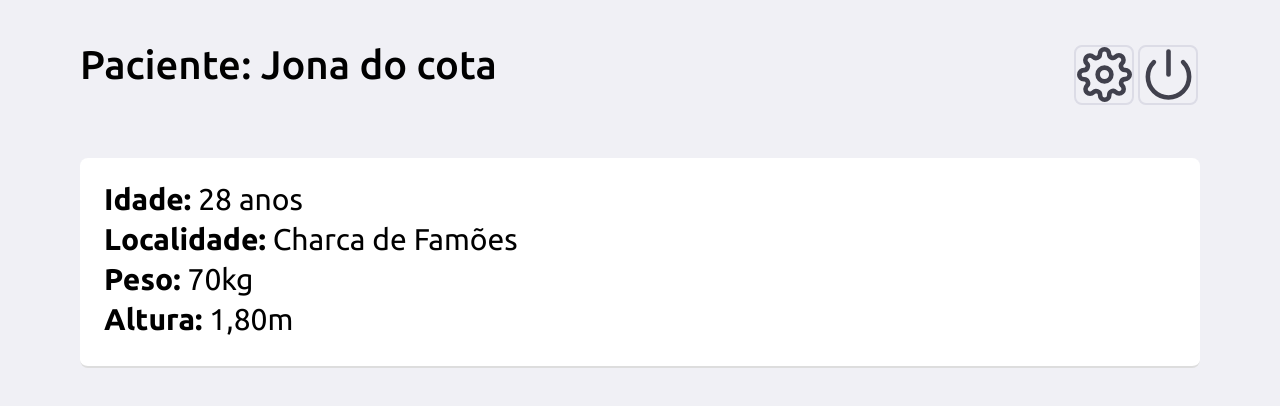
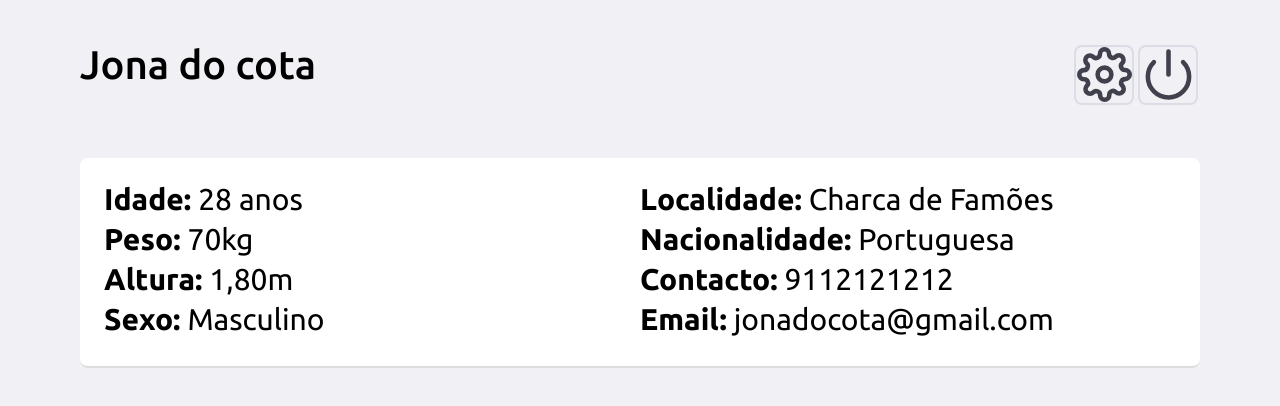
Before and after one commit to Project-Osteo/WebApp, a React (Create React App) app in the folder frontend/: page /pacientes in a window 1280 px wide. Shown: the top 406 px of the page. Built offline with nearby package versions, Linux system fonts and the light colour scheme.

Commit message:
estilo pagina paciente

```diff
--- a/frontend/src/pages/Pacientes/index.js
+++ b/frontend/src/pages/Pacientes/index.js
@@ -10,7 +10,7 @@ export default function Pacientes() {
 
             <header>
 
-                <span>Paciente: Jona do cota</span>
+                <span>Jona do cota</span>
 
                 <div className="btn-group">
                     <Link>
@@ -28,7 +28,11 @@ export default function Pacientes() {
                     <p><b>Idade:</b> 28 anos</p>
                     <p><b>Localidade:</b> Charca de Famões</p>
                     <p><b>Peso:</b> 70kg</p>
+                    <p><b>Nacionalidade:</b> Portuguesa</p>
                     <p><b>Altura:</b> 1,80m</p>
+                    <p><b>Contacto:</b> 9112121212</p>
+                    <p><b>Sexo:</b> Masculino</p>
+                    <p><b>Email:</b> jonadocota@gmail.com</p>
             </div>
 
         </div>
--- a/frontend/src/pages/Pacientes/styles.css
+++ b/frontend/src/pages/Pacientes/styles.css
@@ -33,6 +33,8 @@
 }
 
 .pacientes-container .info-paciente {
+    display: grid;
+    grid-template-columns: repeat(2, 1fr);
     margin-top: 10px;
     margin-right: auto;
     margin-bottom: 30px;
@@ -45,4 +47,5 @@
 .pacientes-container .info-paciente p {
     margin-bottom: 5px;
     font-size: 30px;
+
 }
```
